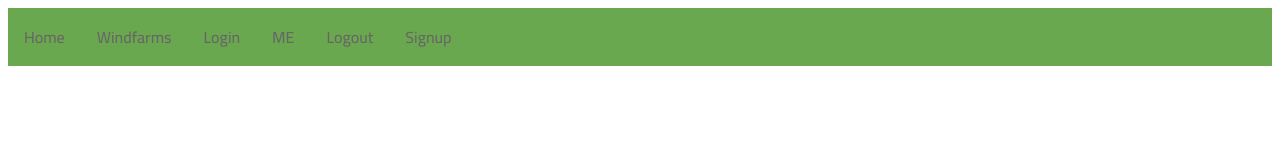
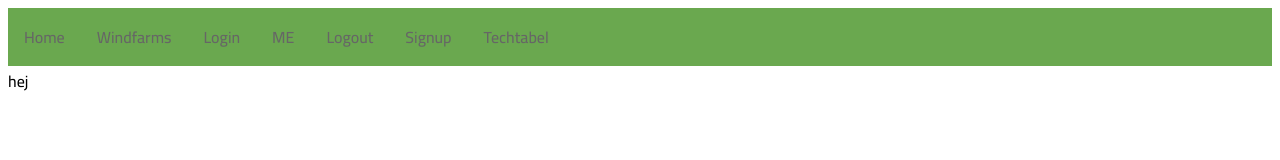
Before and after one commit to leantrim/windbooking-frontend, a React (Create React App) app: page /TechTable in a window 1280 px wide. Shown: the top 160 px of the page. Built offline with nearby package versions, Linux system fonts and the light colour scheme.

Commit message:
Created Components

```diff
--- a/src/App.tsx
+++ b/src/App.tsx
@@ -9,6 +9,7 @@ import Profile from "./components/profile/Profile";
 import { useEffect, useState } from "react";
 import auth from "./services/authService";
 import Logout from "./components/Logout";
+import TechTable from "./components/TechTable";
 
 function App() {
   const [user, setUser] = useState<any>(null);
@@ -28,6 +29,7 @@ function App() {
         <Route path="/profile" component={Profile} />
         <Route path="/logout" component={Logout} />
         <Route path="/Signup" component={Signup} />
+        <Route path="/TechTable" component={TechTable} />
       </Switch>
     </div>
   );
--- a/src/components/NavBar.tsx
+++ b/src/components/NavBar.tsx
@@ -25,6 +25,9 @@ const NavBar = () => {
           <li>
             <NavLink to="/signup">Signup</NavLink>
           </li>
+          <li>
+            <NavLink to="/techtable">Techtabel</NavLink>
+          </li>
         </ul>
       </div>
     </nav>
--- /dev/null
+++ b/src/components/TechTable.tsx
@@ -0,0 +1,7 @@
+import React from "react";
+
+function TechTable() {
+  return <div>hej</div>;
+}
+
+export default TechTable;
```
